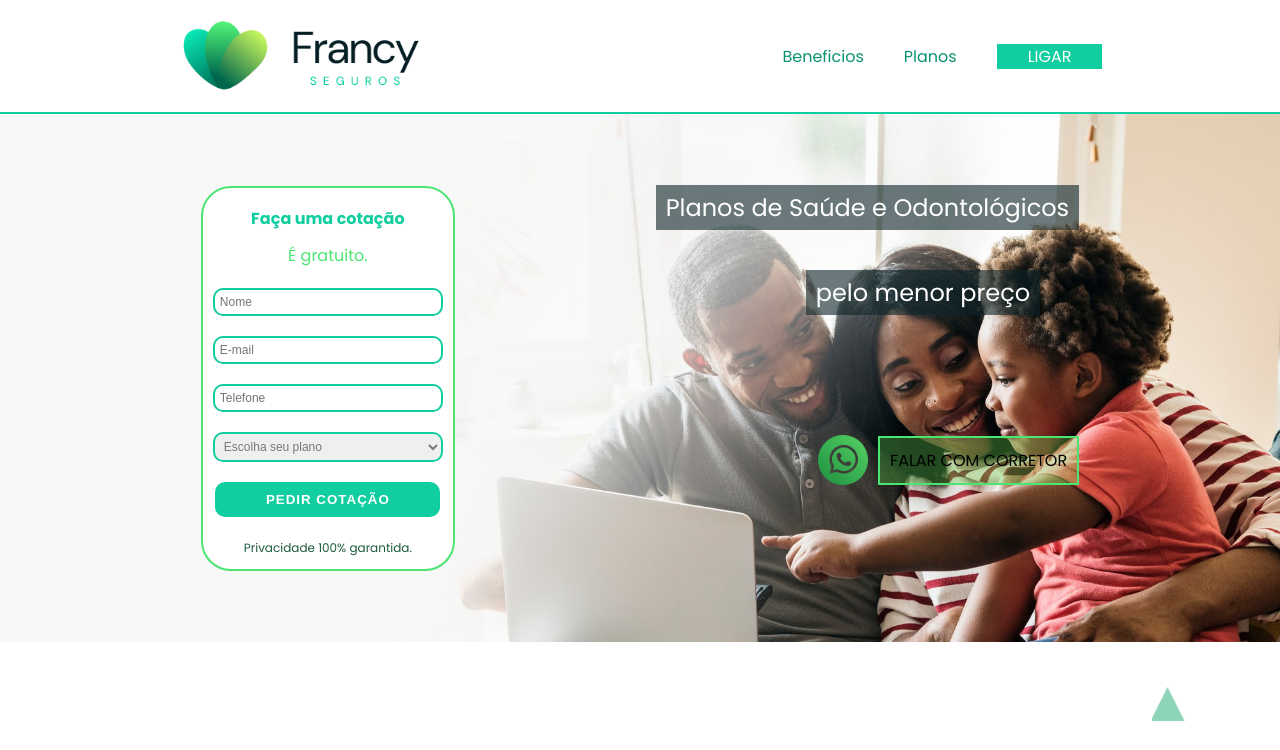
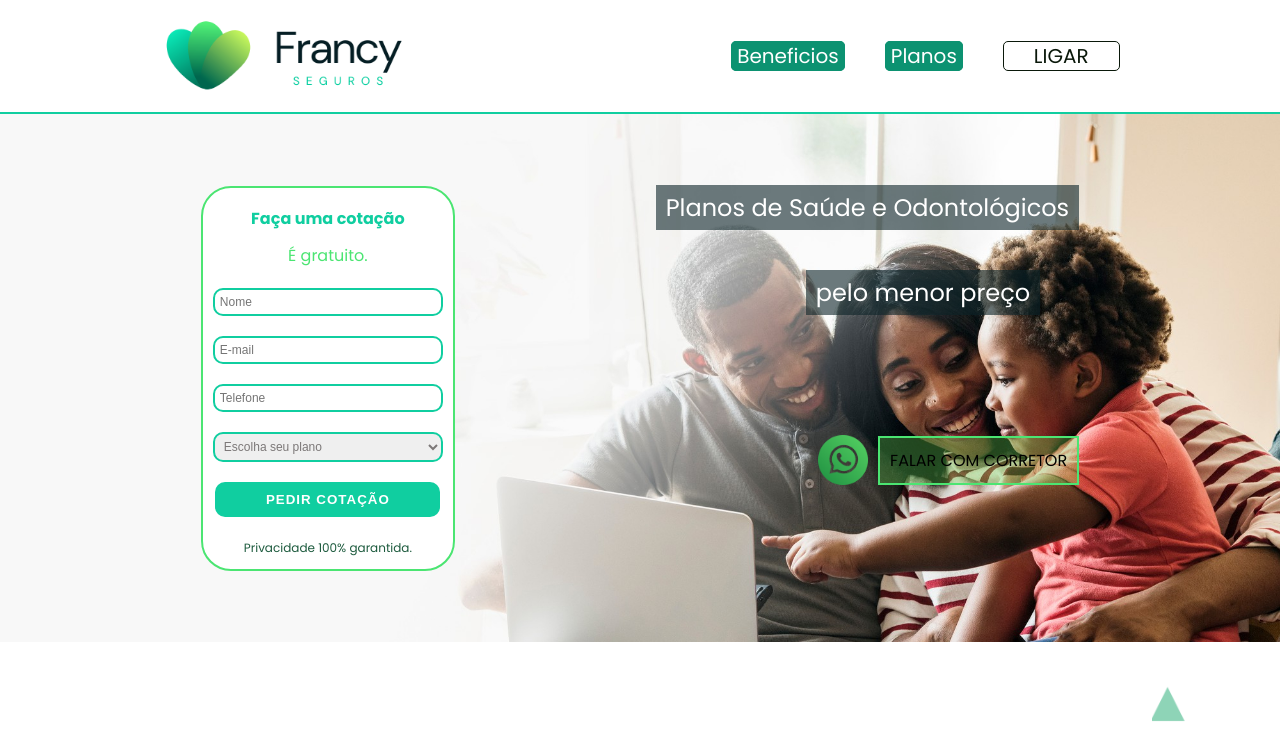
Before and after one commit to artkelv/LP_Francy_Front, a React (Create React App) app: page / in a window 1280 px wide. Shown: the top 750 px of the page. Built offline with nearby package versions, Linux system fonts and the light colour scheme; a web font is replaced by a local one.

Commit message:
chore: melhorando SEO e modificando botoes

```diff
--- a/public/index.html
+++ b/public/index.html
@@ -1,14 +1,28 @@
 <!DOCTYPE html>
 <html lang="en">
   <head>
-    <meta charset="utf-8" />
+    <meta charSet="utf-8"/>
+    <meta content="IE=edge" http-equiv="X-UA-Compatible"/>
+    <meta name="viewport" content="width=device-width, initial-scale=1" />
+    <title>Francy Seguros - Planos de Saúde e Odontológico | Melhores Opções.</title>
+    <meta name="description" content="Encontre o melhor plano de saúde, odontológico ou empresarial para você e sua família. Cote agora com as melhores seguradoras do mercado." />
+    <meta property="og:site_name" content="Francy Seguros" />
+    <meta property="og:title" content="Francy Seguros | Planos de Saúde e Odontológicos" />
+    <meta property="og:description" content="Planos de Saúde e Odontológicos baratos." />
+    <meta property="og:locale" content="pt_BR" />
+    <meta property="og:url" content="https://francyseguros.com/" />
+    <meta property="og:type" content="website" />
+    <meta property="og:image" content="caminhoDaImagem" />
+    <meta name="keywords" content="planos de saúde, planos odontológicos, saúde, odontologia, seguro saúde, convênio médico, tratamento odontológico, saúde bucal, exames médicos, consultas médicas, prevenção de doenças, plano de saúde para empresas, plano de saúde para família, plano de saúde individual" />
+    <meta name="robots" content="index,follow" />
+    <meta name="googlebot" content="index,follow" />
+    <meta name="author" content="Arthur Kelvim" />
+    <link rel="canonical" href="https://francyseguros.com/" />
+
+
     <link rel="icon" href="%PUBLIC_URL%/favicon.ico" />
-    <meta name="viewport" content="width=device-width, initial-scale=1" />
     <meta name="theme-color" content="#000000" />
-    <meta
-      name="description"
-      content="Web site created using create-react-app"
-    />
+
     <link rel="apple-touch-icon" href="%PUBLIC_URL%/logo192.png" />
     <!--
       manifest.json provides metadata used when your web app is installed on a
--- a/src/components/header/styled.js
+++ b/src/components/header/styled.js
@@ -32,21 +32,28 @@ export const ListHeader = styled.nav`
     }
 `
 export const AncorBenefits = styled.a`
-    color: #0C9271;
+    font-size: 20px;
+    color: #fff;
     text-decoration: none;
     transition:0.2s;
+    border: 1px solid #0C9271;
+    padding: 0 5px;
+    border-radius: 5px;
+    background-color: #0C9271;
     &:hover{
-        opacity: 50%;
+        box-shadow: 0px 6px 10px #0C9271;
     }
 `
 export const AncorPlans = styled.a`
-    color: #0C9271;
+    border: 1px solid #0C9271;
+    padding: 0 5px;
+    background-color: #0C9271;
+    border-radius: 5px;
+    font-size: 20px;
+    color: #fff;
     text-decoration: none;
-    padding: 0 40px;
+    margin: 0 40px;
     transition:0.5s;
-    &:hover{
-        opacity: 50%;
-    }
     @media screen and (max-width: 480px) {
         padding: 0 20px;
     }
@@ -55,15 +62,16 @@ export const AncorPlans = styled.a`
     }
 `
 export const AncorCall = styled.a`
+    font-size: 20px;
     text-decoration: none;
-    border: 1px solid #10CEA0;
+    border-radius: 5px;
+    border: 1px solid #0A180A;
     padding: 0 30px;
     text-transform: uppercase;
-    color: #fff;
-    background-color: #10CEA0;
+    color: #0A180A;
+    background-color: #fff;
     transition:0.5s;
     &:hover{
         background-color: #fff;
-        color: #10CEA0;
     }
 `
--- a/src/components/whyFrancy/WhyFrancy.js
+++ b/src/components/whyFrancy/WhyFrancy.js
@@ -58,7 +58,7 @@ const WhyFrancy = () => {
                 <FigureEndSection>
                     <ContentWpp>
                         <AncorWpp href="https://wa.me/5561985273940?text=Olá!%20:)%20Gostaria%20de%20mais%20mais%20informações%20sobre%20os%20planos.%20Poderia%20me%20ajudar?" target="_blank">falar com corretor</AncorWpp>
-                        <img src={logoWhatsapp} width="30"/>
+                        <img src={logoWhatsapp} alt="contate-nos via whatsapp" width="30"/>
                     </ContentWpp>
                 </FigureEndSection>
             </Container>
```
